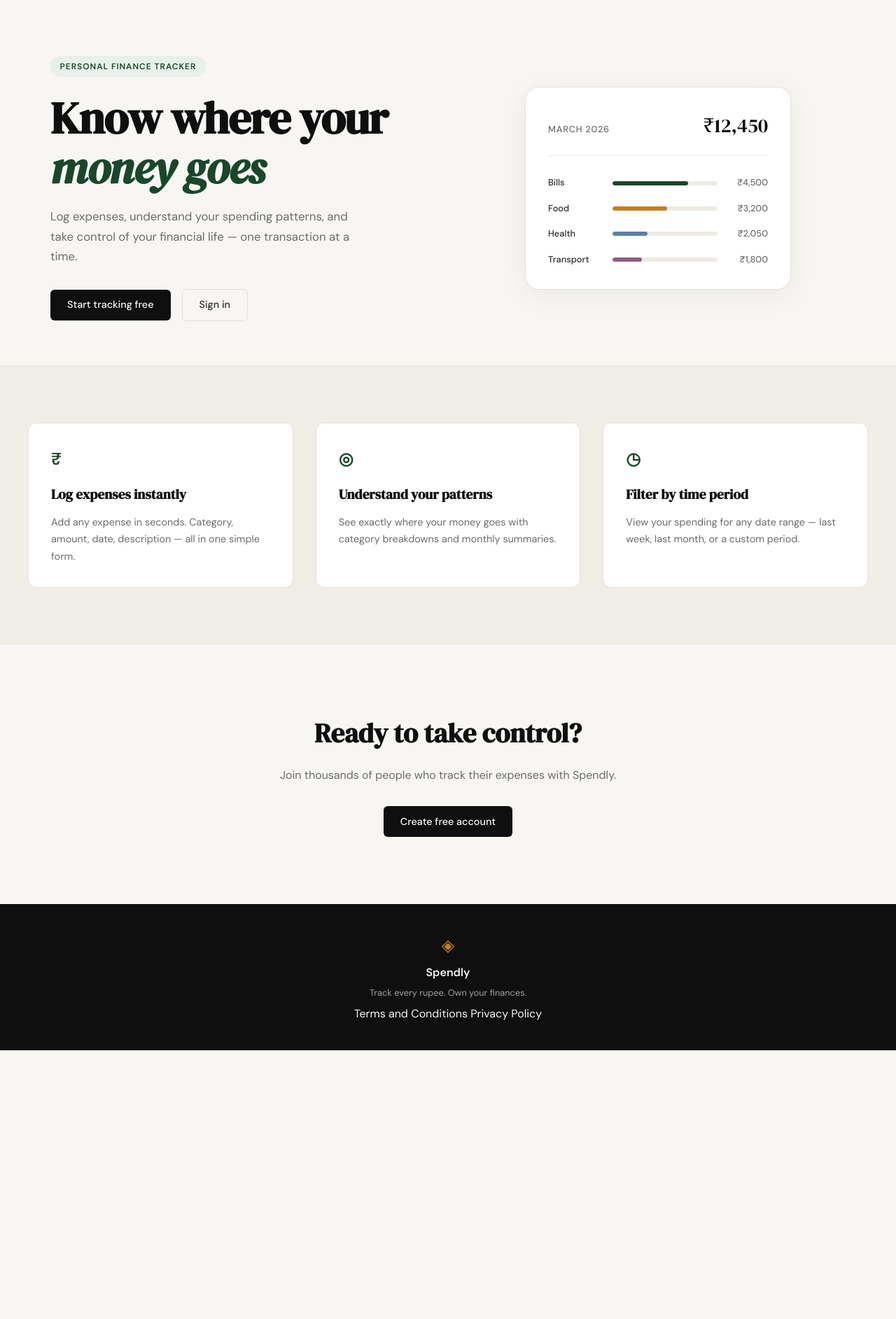
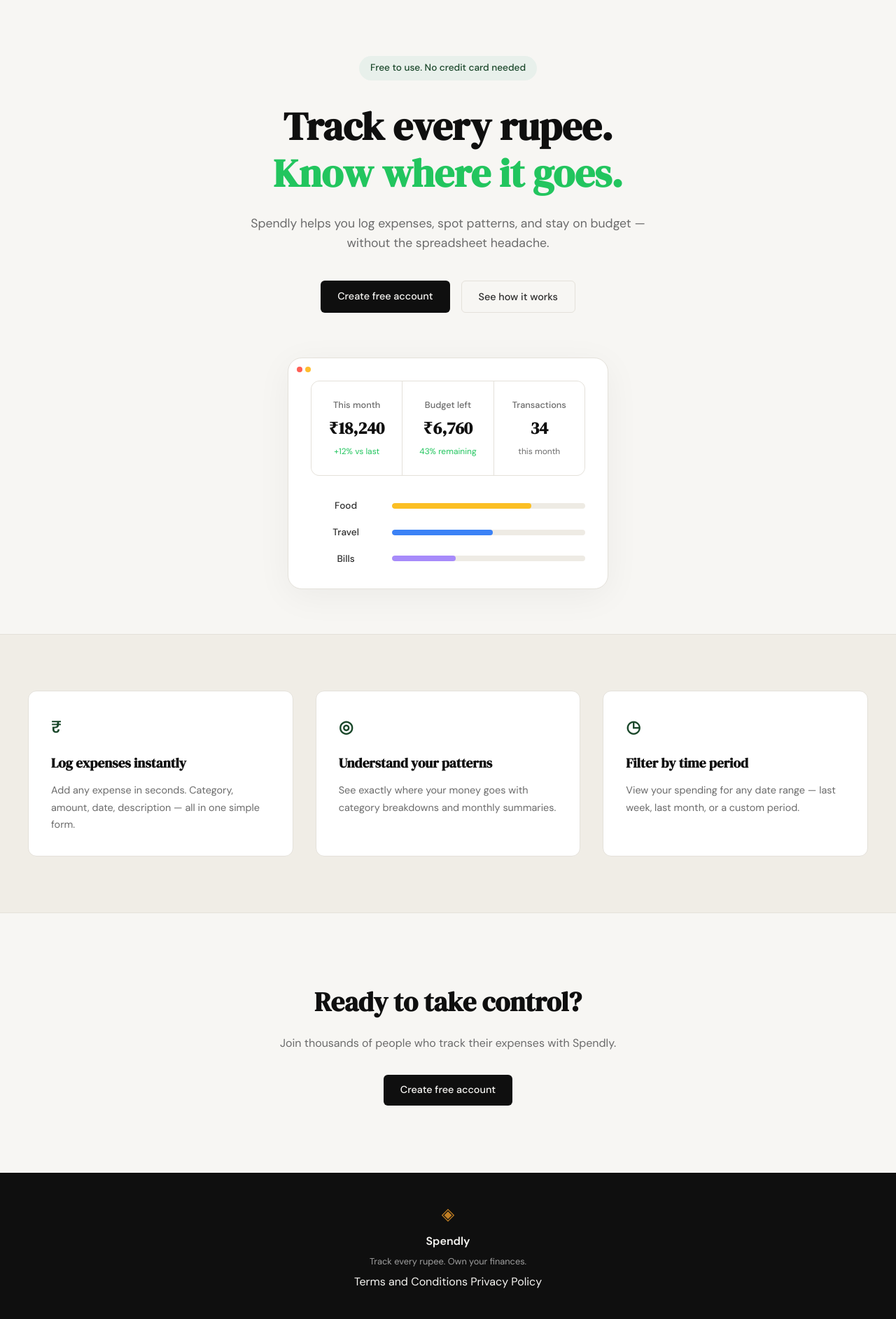
Before and after one commit to pgopalkrishna/spendly, a Flask app: page / in a window 1280 px wide. Shown: the part 61-1946 px from the top of the page at 70% size. Before the commit the page ends 1562 px from the top, so only its background shows below. Run offline with Flask 3, Linux system fonts and the light colour scheme.

Commit message:
landing: redesign hero section to match mockup

```diff
--- a/static/css/style.css
+++ b/static/css/style.css
@@ -125,58 +125,89 @@ a { color: inherit; text-decoration: none; }
 
 .hero {
     padding: 5rem 2rem 4rem;
-    display: grid;
-    grid-template-columns: 1fr 1fr;
-    gap: 4rem;
+    display: flex;
+    flex-direction: column;
     align-items: center;
+    text-align: center;
     max-width: var(--max-width);
     margin: 0 auto;
+    gap: 4rem;
+}
+
+.hero-inner {
+    display: flex;
+    flex-direction: column;
+    align-items: center;
 }
 
 .hero-badge {
     display: inline-block;
     background: var(--accent-light);
     color: var(--accent);
-    font-size: 0.75rem;
-    font-weight: 600;
-    letter-spacing: 0.08em;
-    text-transform: uppercase;
-    padding: 0.35rem 0.85rem;
+    font-size: 0.85rem;
+    font-weight: 500;
+    padding: 0.4rem 1rem;
     border-radius: 999px;
-    margin-bottom: 1.5rem;
+    margin-bottom: 2rem;
 }
 
 .hero-title {
     font-family: var(--font-display);
-    font-size: clamp(2.5rem, 5vw, 4rem);
-    line-height: 1.1;
-    letter-spacing: -0.02em;
+    font-size: clamp(2.5rem, 6vw, 3.5rem);
+    line-height: 1.2;
     color: var(--ink);
-    margin-bottom: 1.25rem;
+    margin-bottom: 1.5rem;
 }
 
-.hero-title em {
-    font-style: italic;
-    color: var(--accent);
+.hero-title .highlight {
+    color: #22c55e;
 }
 
 .hero-subtitle {
-    font-size: 1.05rem;
+    font-size: 1.1rem;
     color: var(--ink-muted);
-    line-height: 1.7;
-    max-width: 460px;
-    margin-bottom: 2rem;
+    line-height: 1.6;
+    max-width: 600px;
+    margin-bottom: 2.5rem;
 }
 
 .hero-actions {
     display: flex;
     gap: 1rem;
-    align-items: center;
+    justify-content: center;
 }
 
-/* ------------------------------------------------------------------ */
-/* Mock card (hero visual)                                             */
-/* ------------------------------------------------------------------ */
+.btn-primary {
+    display: inline-block;
+    background: var(--ink);
+    color: var(--paper);
+    padding: 0.8rem 2rem;
+    border-radius: var(--radius-md);
+    font-family: var(--font-body);
+    font-size: 1rem;
+    font-weight: 500;
+    cursor: pointer;
+    border: none;
+    transition: background 0.2s;
+    text-decoration: none;
+}
+
+.btn-ghost {
+    display: inline-block;
+    background: var(--ink);
+    color: var(--paper);
+    padding: 0.8rem 2rem;
+    border-radius: var(--radius-md);
+    font-size: 1rem;
+    font-weight: 500;
+    border: none;
+    transition: background 0.2s;
+    text-decoration: none;
+}
+
+.btn-primary:hover, .btn-ghost:hover {
+    background: var(--accent);
+}
 
 .hero-visual {
     display: flex;
@@ -189,50 +220,105 @@ a { color: inherit; text-decoration: none; }
     border-radius: var(--radius-lg);
     padding: 2rem;
     width: 100%;
-    max-width: 380px;
-    box-shadow: 0 8px 40px rgba(0,0,0,0.06);
+    max-width: 700px;
+    box-shadow: 0 10px 50px rgba(0,0,0,0.05);
+    position: relative;
+    overflow: hidden;
 }
 
-.mock-card-header {
+.mock-card::before {
+    content: "";
+    position: absolute;
+    top: 12px;
+    left: 12px;
+    width: 8px;
+    height: 8px;
+    background: #ff5f56;
+    border-radius: 50%;
+}
+.mock-card::after {
+    content: "";
+    position: absolute;
+    top: 12px;
+    left: 24px;
+    width: 8px;
+    height: 8px;
+    background: #ffbd2e;
+    border-radius: 50%;
+}
+.mock-card .third-dot {
+    content: "";
+    position: absolute;
+    top: 12px;
+    left: 32px;
+    width: 8px;
+    height: 8px;
+    background: #27c93f;
+    border-radius: 50%;
+}
+
+.mock-card-grid {
+    display: grid;
+    grid-template-columns: repeat(3, 1fr);
+    gap: 1px;
+    background: var(--border);
+    border: 1px solid var(--border);
+    border-radius: var(--radius-md);
+    margin-bottom: 2rem;
+    overflow: hidden;
+}
+
+.mock-stat {
+    background: var(--paper-card);
+    padding: 1.5rem;
     display: flex;
-    justify-content: space-between;
-    align-items: baseline;
-    margin-bottom: 1.75rem;
-    padding-bottom: 1.25rem;
-    border-bottom: 1px solid var(--border-soft);
+    flex-direction: column;
+    gap: 0.25rem;
 }
 
 .mock-label {
     font-size: 0.8rem;
+    color: var(--ink-muted);
     font-weight: 500;
-    color: var(--ink-muted);
-    text-transform: uppercase;
-    letter-spacing: 0.06em;
 }
 
-.mock-total {
+.mock-value {
     font-family: var(--font-display);
-    font-size: 1.75rem;
+    font-size: 1.5rem;
     color: var(--ink);
+    font-weight: 600;
 }
 
-.mock-bars { display: flex; flex-direction: column; gap: 1rem; }
+.mock-trend {
+    font-size: 0.75rem;
+    color: var(--ink-muted);
+}
+
+.mock-trend.positive {
+    color: #22c55e;
+}
+
+.mock-bars {
+    display: flex;
+    flex-direction: column;
+    gap: 1rem;
+}
 
 .mock-bar-row {
     display: grid;
-    grid-template-columns: 80px 1fr 60px;
+    grid-template-columns: 100px 1fr;
     align-items: center;
-    gap: 0.75rem;
+    gap: 1rem;
 }
 
 .mock-cat {
-    font-size: 0.8rem;
+    font-size: 0.85rem;
     font-weight: 500;
     color: var(--ink-soft);
 }
 
 .mock-bar-track {
-    height: 6px;
+    height: 8px;
     background: var(--border-soft);
     border-radius: 999px;
     overflow: hidden;
@@ -240,14 +326,13 @@ a { color: inherit; text-decoration: none; }
 
 .mock-bar {
     height: 100%;
-    background: var(--accent);
     border-radius: 999px;
     transition: width 0.6s ease;
 }
 
-.mock-bar-2 { background: var(--accent-2); }
-.mock-bar-3 { background: #5b7fa6; }
-.mock-bar-4 { background: #8b5e83; }
+.mock-bar-1 { background: #fbbf24; }
+.mock-bar-2 { background: #3b82f6; }
+.mock-bar-3 { background: #a78bfa; }
 
 .mock-amt {
     font-size: 0.8rem;
--- a/templates/landing.html
+++ b/templates/landing.html
@@ -6,55 +6,56 @@
 
 <section class="hero">
     <div class="hero-inner">
-        <div class="hero-badge">Personal Finance Tracker</div>
+        <div class="hero-badge">Free to use. No credit card needed</div>
         <h1 class="hero-title">
-            Know where your<br>
-            <em>money goes</em>
+            Track every rupee.<br>
+            <span class="highlight">Know where it goes.</span>
         </h1>
         <p class="hero-subtitle">
-            Log expenses, understand your spending patterns,
-            and take control of your financial life —
-            one transaction at a time.
+            Spendly helps you log expenses, spot patterns, and stay on budget — without the spreadsheet headache.
         </p>
         <div class="hero-actions">
-            <a href="{{ url_for('register') }}" class="btn-primary">Start tracking free</a>
-            <a href="{{ url_for('login') }}" class="btn-ghost">Sign in</a>
+            <a href="{{ url_for('register') }}" class="btn-primary">Create free account</a>
+            <a href="#" class="btn-ghost">See how it works</a>
         </div>
     </div>
     <div class="hero-visual">
         <div class="mock-card">
-            <div class="mock-card-header">
-                <span class="mock-label">March 2026</span>
-                <span class="mock-total">₹12,450</span>
+            <div class="mock-card-grid">
+                <div class="mock-stat">
+                    <span class="mock-label">This month</span>
+                    <span class="mock-value">₹18,240</span>
+                    <span class="mock-trend positive">+12% vs last</span>
+                </div>
+                <div class="mock-stat">
+                    <span class="mock-label">Budget left</span>
+                    <span class="mock-value">₹6,760</span>
+                    <span class="mock-trend positive">43% remaining</span>
+                </div>
+                <div class="mock-stat">
+                    <span class="mock-label">Transactions</span>
+                    <span class="mock-value">34</span>
+                    <span class="mock-trend">this month</span>
+                </div>
             </div>
             <div class="mock-bars">
                 <div class="mock-bar-row">
-                    <span class="mock-cat">Bills</span>
+                    <span class="mock-cat">Food</span>
                     <div class="mock-bar-track">
-                        <div class="mock-bar" style="width: 72%"></div>
+                        <div class="mock-bar mock-bar-1" style="width: 72%"></div>
                     </div>
-                    <span class="mock-amt">₹4,500</span>
                 </div>
                 <div class="mock-bar-row">
-                    <span class="mock-cat">Food</span>
+                    <span class="mock-cat">Travel</span>
                     <div class="mock-bar-track">
                         <div class="mock-bar mock-bar-2" style="width: 52%"></div>
                     </div>
-                    <span class="mock-amt">₹3,200</span>
                 </div>
                 <div class="mock-bar-row">
-                    <span class="mock-cat">Health</span>
+                    <span class="mock-cat">Bills</span>
                     <div class="mock-bar-track">
                         <div class="mock-bar mock-bar-3" style="width: 33%"></div>
                     </div>
-                    <span class="mock-amt">₹2,050</span>
-                </div>
-                <div class="mock-bar-row">
-                    <span class="mock-cat">Transport</span>
-                    <div class="mock-bar-track">
-                        <div class="mock-bar mock-bar-4" style="width: 28%"></div>
-                    </div>
-                    <span class="mock-amt">₹1,800</span>
                 </div>
             </div>
         </div>
```
